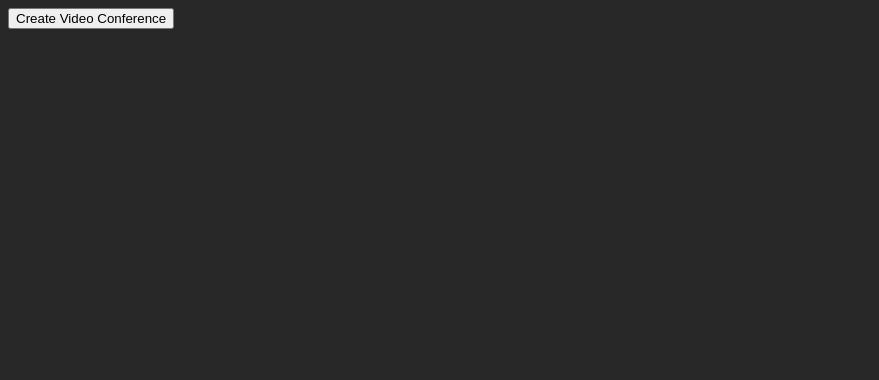
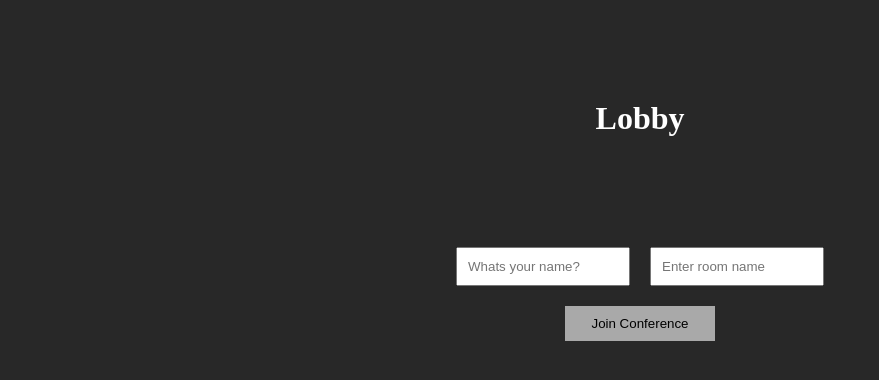
Before and after one commit to wpi11/rtc-stream, a React (Create React App) app: page / in a window 1280 px wide. Shown: the top 380 px of the page, without its empty margins (0-879 px from the left). Built offline with nearby package versions, Linux system fonts and the light colour scheme; no server answers.

Commit message:
update ui

```diff
--- a/src/App.css
+++ b/src/App.css
@@ -1,3 +1,34 @@
-html {
-  background-color: #282828
+html, body {
+  color: #fff;
+  background-color: #282828;
 }
+
+button, input {
+  padding: 10px;
+  width: 150px;
+  margin: 10px;
+}
+
+button {
+  cursor: pointer;
+}
+
+.container {
+  text-align: center;
+}
+
+.title {
+  display: flex;
+  justify-content: center;
+  margin: 100px 0;
+}
+
+#join-btn {
+  background-color: darkgray;
+  border: 0;
+}
+
+#call-btn {
+  background-color: skyblue;
+  border: 0;
+}
--- a/src/App.tsx
+++ b/src/App.tsx
@@ -1,45 +1,61 @@
 import React from 'react';
 import { useNavigate } from 'react-router-dom';
 import './App.css';
-const newModule = {
-	plugins: {},
-	test: (name, val) => {
-		console.log({ name, val });
-	},
 
-	register: function (plugin: any) {
-		const { name, exec } = plugin;
-		(this as any).plugins[name] = exec;
-		console.log('registered', plugin);
-	},
-
-	send: function (name, val) {
-		const func = (this as any)?.plugins?.[name];
-		console.log('sending..', func(name, val));
-	}
-};
-
-const plugin = {
-	name: 'superPlugin',
-	exec: function (a, b) {
-		console.log({ a, b });
-		return 'coolest plugin alive!';
-	}
-};
-
-newModule.register(plugin);
-newModule.send('superPlugin', '17');
 export default function App() {
 	const navigate = useNavigate();
+	const [form, setForm] = React.useState({
+		name: '',
+		room: ''
+	});
 
 	const handleConfsNavigation = () => {
-		navigate('/conference?name=Stylz&room=Demo');
+		navigate(`conference?name=${form.name}&room=${form.room}`);
+	};
+
+	const handleOnChange = (e: React.ChangeEvent<HTMLInputElement>) => {
+		const target = e.target as HTMLInputElement;
+		setForm((state) => ({ ...state, [target.id]: target.value }));
+	};
+
+	const handleKeyDown = (e: React.KeyboardEvent<HTMLInputElement>) => {
+		if (e.key === 'Enter') handleConfsNavigation();
 	};
 
 	return (
-		<div>
-			<button onClick={handleConfsNavigation}>
-				Create Video Conference</button>
+		<div className='container'>
+			<h1 className='title'>Lobby</h1>
+			<input
+				id='name'
+				type='text'
+				className='name'
+				placeholder='Whats your name?'
+				defaultValue={form.name}
+				onChange={handleOnChange}
+			/>
+			<input
+				id='room'
+				type='text'
+				className='name'
+				placeholder='Enter room name'
+				defaultValue={form.room}
+				onChange={handleOnChange}
+				onKeyDown={handleKeyDown}
+			/>
+			<div>
+				<button
+					id='join-btn'
+					onClick={handleConfsNavigation}>
+					Join Conference
+				</button>
+			</div>
+			{/* <div>
+				<button
+					id='call-btn'
+					onClick={handleConfsNavigation}>
+					Create Call
+				</button>
+			</div> */}
 		</div>
 	);
 }
```
